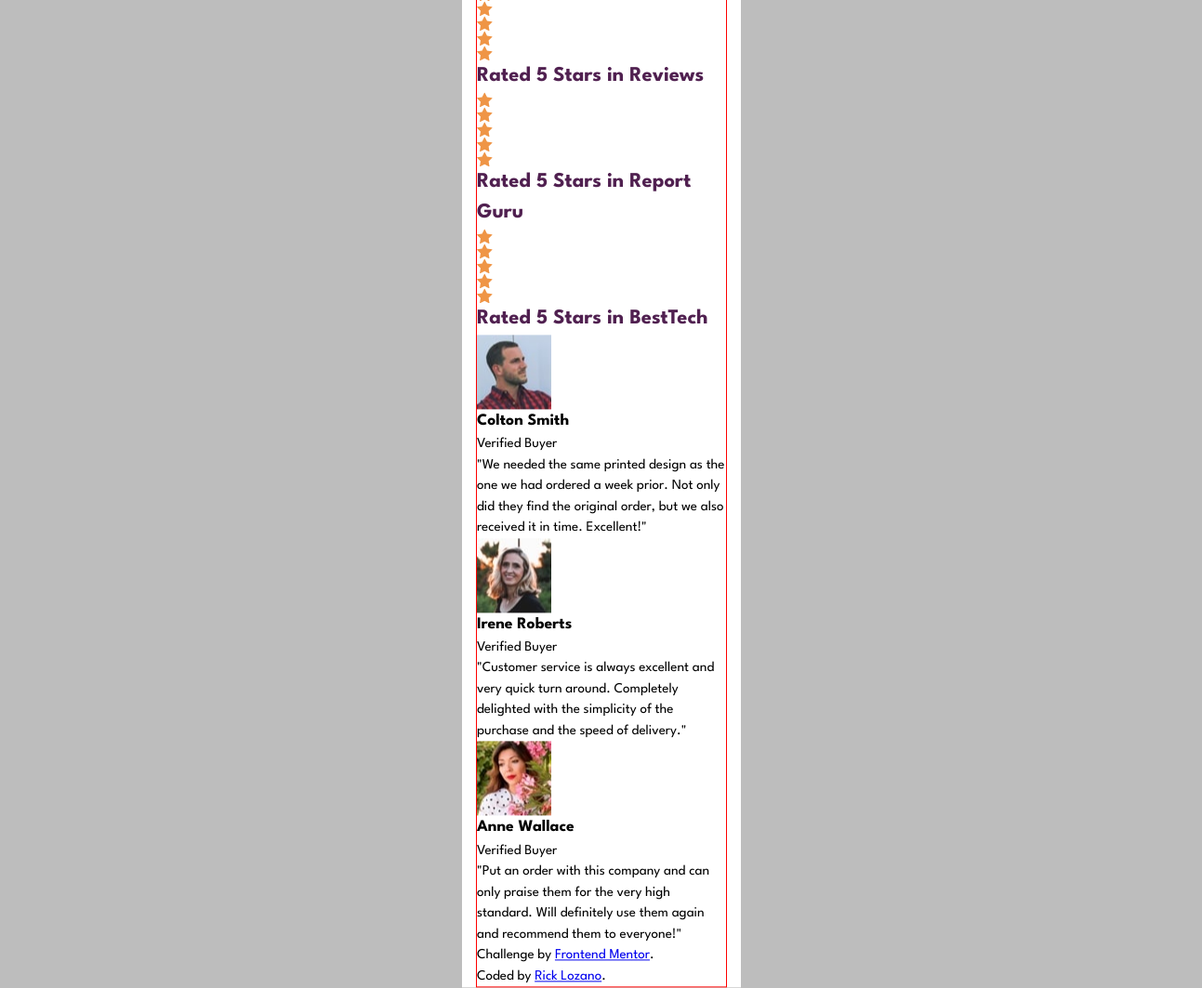
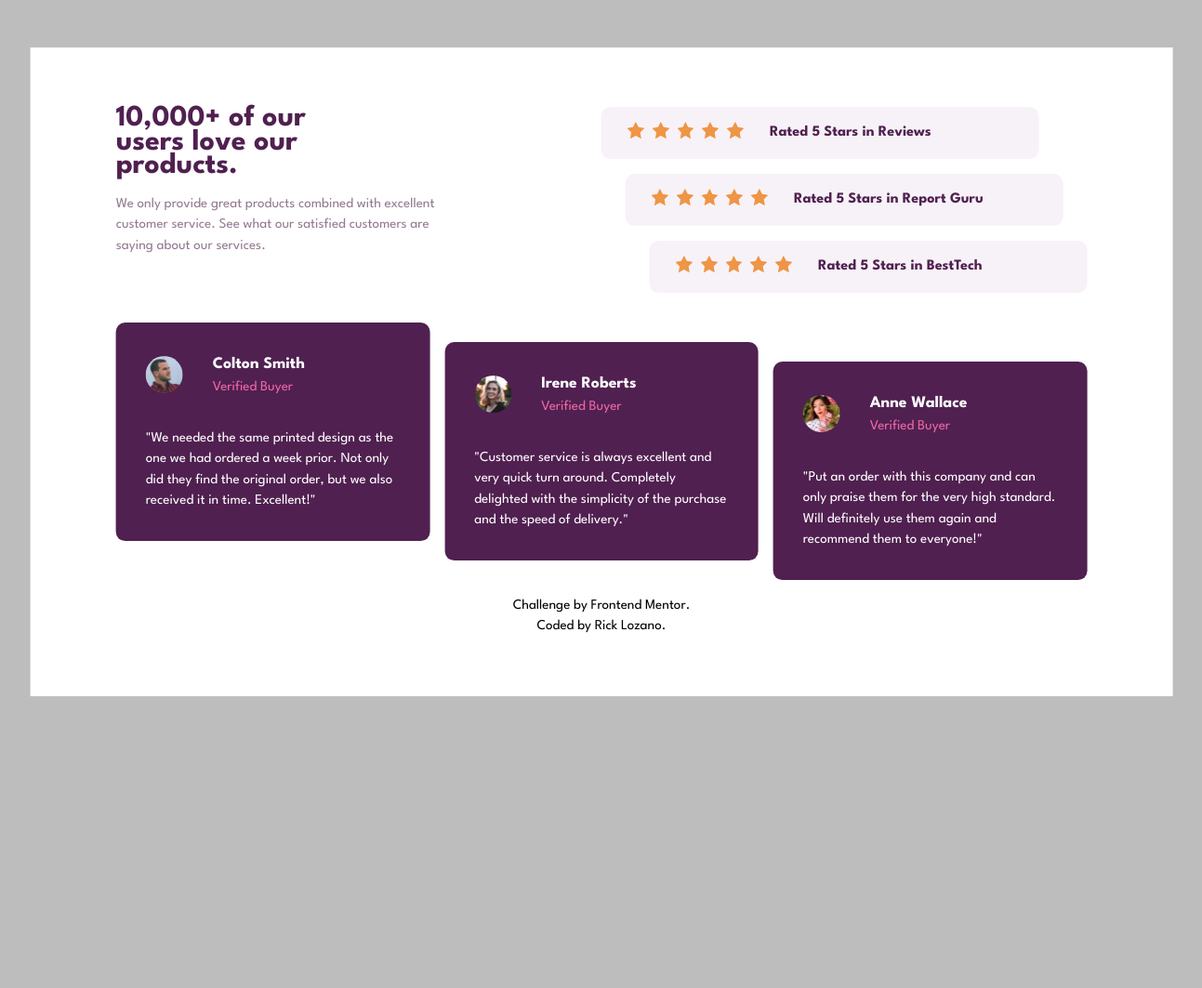
Before and after one commit to joyrexjrl/Social-proof-section.joyrexjrl.github.io, a plain HTML site: page index.html in a window 1536 px wide. Shown: the whole page at 93% size, without its empty margins (121-1414 px from the left). After the commit the page ends 800 px from the top, so only its background shows below. Drawn offline with Linux system fonts and the light colour scheme.

Commit message:
desktop layout complete
fixed some issues with the mobile display, laid out and completed desktop view

```diff
--- a/index.html
+++ b/index.html
@@ -15,15 +15,16 @@
   <body>
     <main class="container">
       <div class="inner-container">
+        <div class="desktop-flex">
           <section class="header">
-          <h1>10,000+ of our users love our products.</h1>
+            <h1>10,000+ of our<br>users love our<br>products.</h1>
             <p class="header-info">We only provide great products combined with excellent customer service.
           See what our satisfied customers are saying about our services.</p>
           </section>
 
-        <section class="star-reviews">
-          <div class="star-review-block">
-            <div class="flex">
+          <section class="star-reviews flex star-grid">
+            <div class="star-review-block star-grid-top">
+              <div class="stars flex">
                 <img src="images/icon-star.svg" alt="star">
                 <img src="images/icon-star.svg" alt="star">
                 <img src="images/icon-star.svg" alt="star">
@@ -33,9 +34,8 @@
               <h2>Rated 5 Stars in Reviews</h2>
             </div>
 
-          <div class="star-review-block">
-            <div class="star-review-block">
-              <div class="flex">
+            <div class="star-review-block star-grid-middle">
+              <div class="stars flex">
                 <img src="images/icon-star.svg" alt="star">
                 <img src="images/icon-star.svg" alt="star">
                 <img src="images/icon-star.svg" alt="star">
@@ -44,11 +44,9 @@
               </div>
               <h2>Rated 5 Stars in Report Guru</h2>
             </div>
-          </div>
 
-          <div class="star-review-block">
-            <div class="star-review-block">
-              <div class="flex">
+            <div class="star-review-block star-grid-bottom">
+              <div class="stars flex">
                 <img src="images/icon-star.svg" alt="star">
                 <img src="images/icon-star.svg" alt="star">
                 <img src="images/icon-star.svg" alt="star">
@@ -57,41 +55,47 @@
               </div>
               <h2>Rated 5 Stars in BestTech</h2>
             </div>
+          </section>
         </div>
-        </section>
 
-        <section class="user-reviews">
-          <div class="user-info">
+
+        <section class="user-reviews flex users-grid">
+          <div class="user-info user-first">
+            <div class="user-info-header flex">
               <img src="images/image-colton.jpg" alt="avatar image">
               <div class="user-name">
                 <h3>Colton Smith</h3>
                 <p class="verified">Verified Buyer</p>
               </div>
+            </div>
+
             <p class="user-comment">"We needed the same printed design as the one we had ordered a week prior.
               Not only did they find the original order, but we also received it in time.
               Excellent!"</p>
           </div>
-        </section>
 
-        <section class="user-reviews">
-          <div class="user-info">
+          <div class="user-info user-second">
+            <div class="user-info-header flex">
               <img src="images/image-irene.jpg" alt="avatar image">
               <div class="user-name">
                 <h3>Irene Roberts</h3>
                 <p class="verified">Verified Buyer</p>
               </div>
+            </div>
+
             <p class="user-comment">"Customer service is always excellent and very quick turn around. Completely
               delighted with the simplicity of the purchase and the speed of delivery."</p>
           </div>
-        </section>
 
-        <section class="user-reviews">
-          <div class="user-info">
+          <div class="user-info user-third">
+            <div class="user-info-header flex">
               <img src="images/image-anne.jpg" alt="avatar image">
               <div class="user-name">
                 <h3>Anne Wallace</h3>
                 <p class="verified">Verified Buyer</p>
               </div>
+            </div>
+
             <p class="user-comment">"Put an order with this company and can only praise them for the very high
               standard. Will definitely use them again and recommend them to everyone!"</p>
           </div>
--- a/style.css
+++ b/style.css
@@ -101,11 +101,157 @@ h1{
     margin-bottom: 1rem;
 }
 
+h2{
+  font-size: 1rem;
+}
+
+h3{
+  color: white;
+}
+
 .container{
     width: 80%;
-    max-width: 300px;
+    max-width: 320px;
     margin-inline: auto;
     background-color: white;
+}
+
+.inner-container{
+    width: 90%;
+    margin-inline: auto;
+    padding: 4rem 0;
+}
+
+.flex{
+    display: flex;
+}
+
+.header{
+    text-align: center;
+}
+
+.header-info{
+    color: var(--dark-grayish-magenta);
+}
+
+.star-review-block{
+    background-color: var(--light-grayish-magenta);
+    text-align: center;
+    border-radius: 10px;
+    padding: 1rem 0;
+}
+
+.star-reviews{
+  flex-direction: column;
+  gap: 1rem;
+  margin-bottom: 2rem;
+}
+
+.star-review-block .flex{
+  justify-content: center;
+  gap: .5rem;
+}
+
+.stars{
+  margin-bottom: .4rem;
+}
+
+.user-reviews.flex{
+  flex-direction: column;
+  gap: 1rem;
+}
+
+.user-info{
+  background-color: var(--very-dark-magenta);
+  padding: 2rem;
+  border-radius: 10px;
+}
+
+.verified{
+  color: var(--soft-pink);
+}
+
+.user-comment{
+  color: white;
+}
+
+.user-info-header{
+  align-items: center;
+  gap: 2rem;
+  margin-bottom: 2rem;
+}
+
+.user-info-header img{
+  border-radius: 50px;
+  width: 40px;
+}
+
+.attribution{
+  text-align: center;
+  margin-top: 1rem;
+}
+
+.attribution a{
+  color: black;
+  text-decoration: none;
+  transition: .2s ease-in;
+}
+
+.attribution a:hover{
+  color: hsl(300, 43%, 22%);
+}
+
+@media (min-width: 1300px){
+  .star-grid,
+  .users-grid{
+    display: grid;
+  }
+
+  .star-grid{
+    grid-template-columns: 10px 10px auto 10px 10px;
+    grid-template-areas:
+      "top top top . ."
+      ". middle middle middle ."
+      ". . bottom bottom bottom";
+  }
+
+  .star-grid-top{
+    grid-area: top;
+  }
+
+  .star-grid-middle{
+    grid-area: middle;
+  }
+
+  .star-grid-bottom{
+    grid-area: bottom;
+  }
+
+  .users-grid{
+    grid-template-columns: repeat(3, 1fr);
+    grid-template-rows: 5px 5px auto 5px 5px;
+    grid-template-areas:
+      "first . ."
+      "first second ."
+      "first second third"
+      ". second third"
+      ". . third";
+  }
+
+  .user-first{
+    grid-area: first;
+  }
+
+  .user-second{
+    grid-area: second;
+  }
+
+  .user-third{
+    grid-area: third;
+  }
+
+  .container{
+    max-width: 1300px;
 
     position: absolute;
     top: 50%;
@@ -114,16 +260,35 @@ h1{
   }
 
   .inner-container{
-    width: 90%;
-    margin-inline: auto;
-    border: 1px solid red;
+    width: 85%;
+  }
+
+  .desktop-flex{
+    display: flex;
+    margin-bottom: 2rem;
   }
 
   .header{
-    text-align: center;
-    margin: 2rem 0;
+    text-align: left;
+    width: 50%;
   }
 
   .header-info{
-    color: var(--dark-grayish-magenta);
+    max-width: 40ch;
   }
+
+  .star-reviews{
+    width: 50%;
+    margin: 0;
+  }
+
+  .star-review-block{
+    display: flex;
+    gap: 2rem;
+    padding: 1rem 0 1rem 2rem;
+  }
+
+  .user-reviews.flex{
+    flex-direction: row;
+  }
+}
```
Lines whose indentation alone changed are shown as unchanged.
